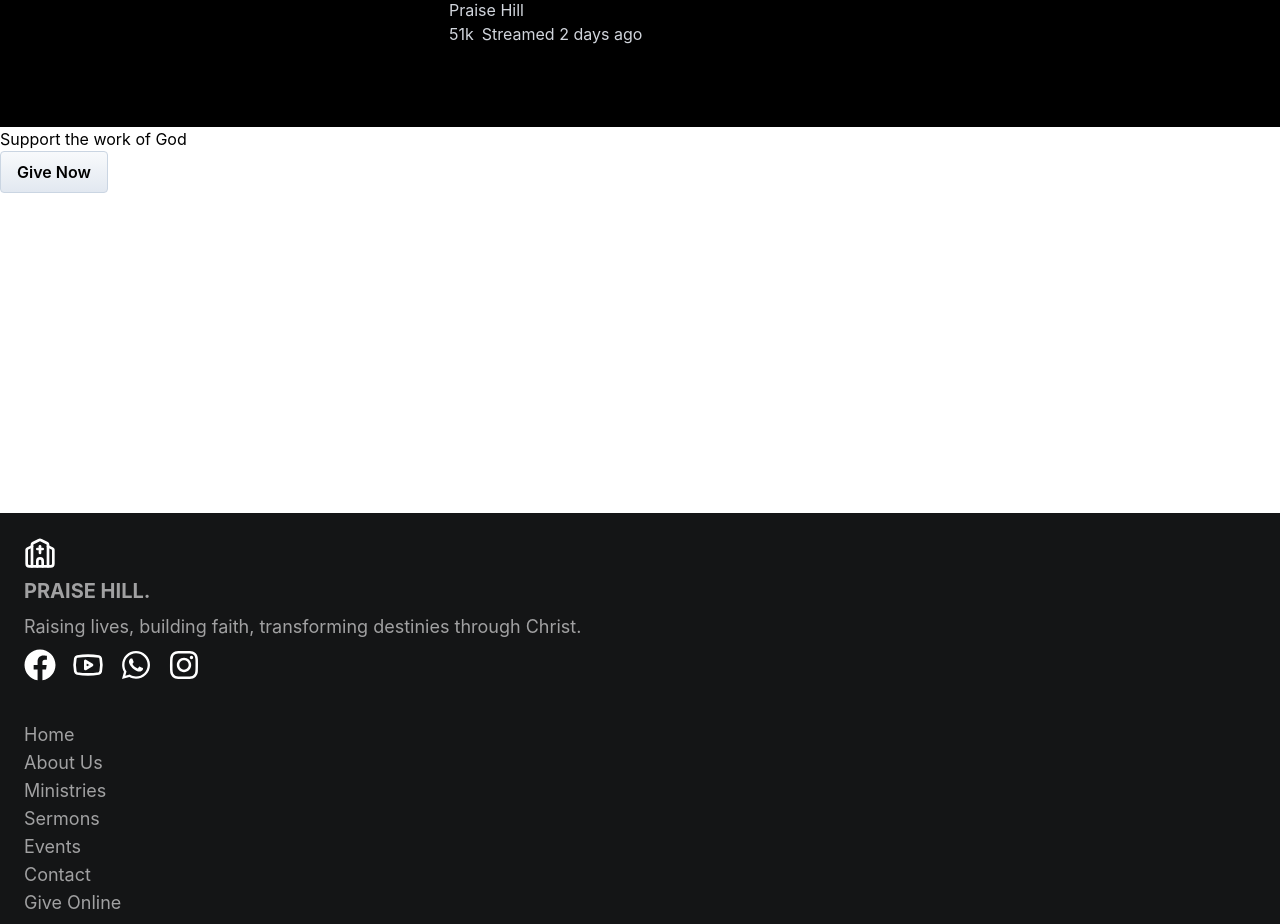
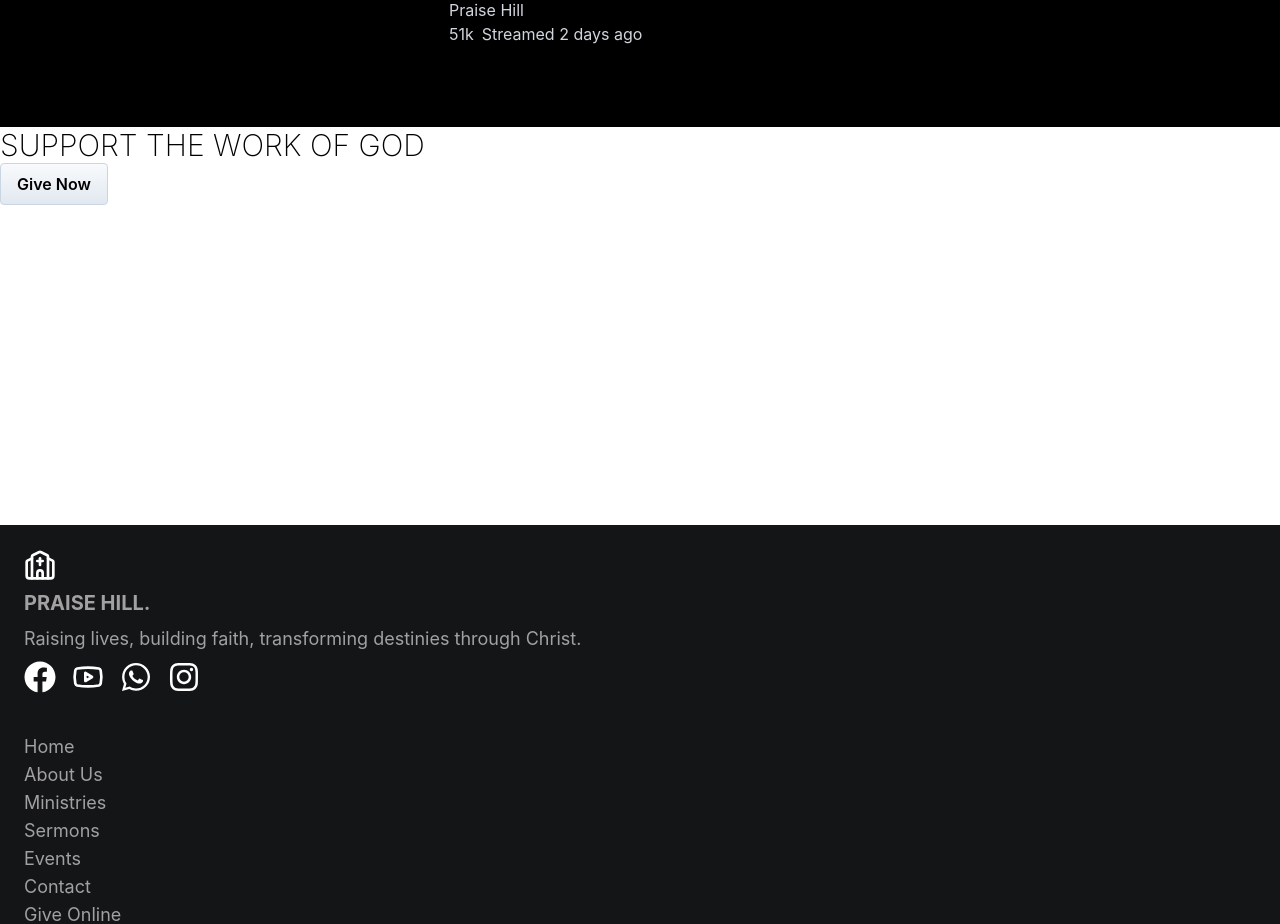
Before and after one commit to neducod/church-website, a React (Vite) app in the folder church-website/: page / in a window 1280 px wide. Shown: the part 3940-4864 px from the top of the page. Built offline with nearby package versions, Linux system fonts and the light colour scheme.

Commit message:
h one text

```diff
--- a/church-website/src/components/home/Cta.jsx
+++ b/church-website/src/components/home/Cta.jsx
@@ -6,7 +6,7 @@ function Cta(){
         <>
             <div>
                 <div>
-                    <h2>Support the work of God</h2>
+                    <h2 className='text-3xl font-extralight'>SUPPORT THE WORK OF GOD </h2>
                 </div>
                 <button className='inline-flex cursor-pointer items-center gap-1 rounded border border-slate-300 bg-gradient-to-b from-slate-50 to-slate-200 px-4 py-2 font-semibold hover:opacity-90 focus-visible:outline-none focus-visible:ring-1 focus-visible:ring-slate-300 focus-visible:ring-offset-2 active:opacity-100'>Give Now</button>
             </div>
```
